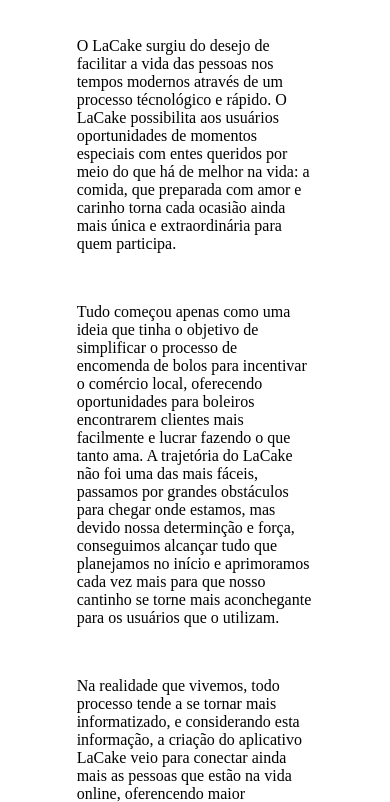
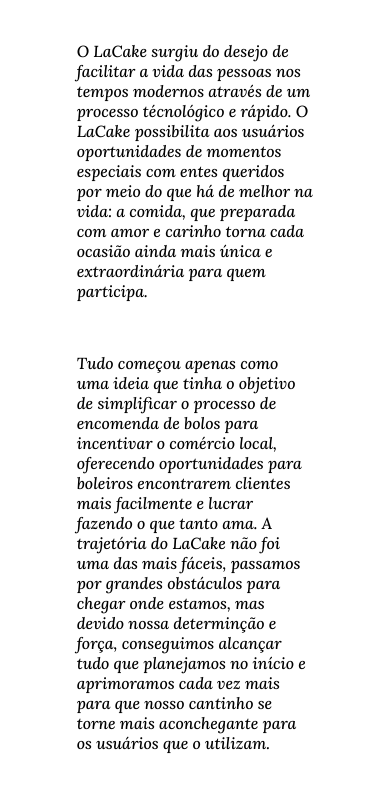
Before and after one commit to Lucas-Lalarcas/lacake-web, a plain HTML site: page sobre.html in a window 390 px wide. Shown: the part 266-1068 px from the top of the page. Drawn offline with Linux system fonts and the light colour scheme.

Commit message:
responsive

```diff
--- a/sobre.html
+++ b/sobre.html
@@ -6,8 +6,9 @@
   <meta charset="utf-8" />
   <title>Contato</title>
 
+  <meta name="viewport" content="width=device-width, initial-scale=1.0" />
 
-  <meta name="viewport" content="width=device-width, initial-scale=1.0" />
+  <link href="https://fonts.googleapis.com/css2?family=Lora:ital,wght@1,500&display=swap" rel="stylesheet">
 
   <link rel="stylesheet" type="text/css" href="./style/sobre.css" />
   <script src="javascript.js"></script>
```
Also changed, not shown: contato.html (+1 -0 lines).
